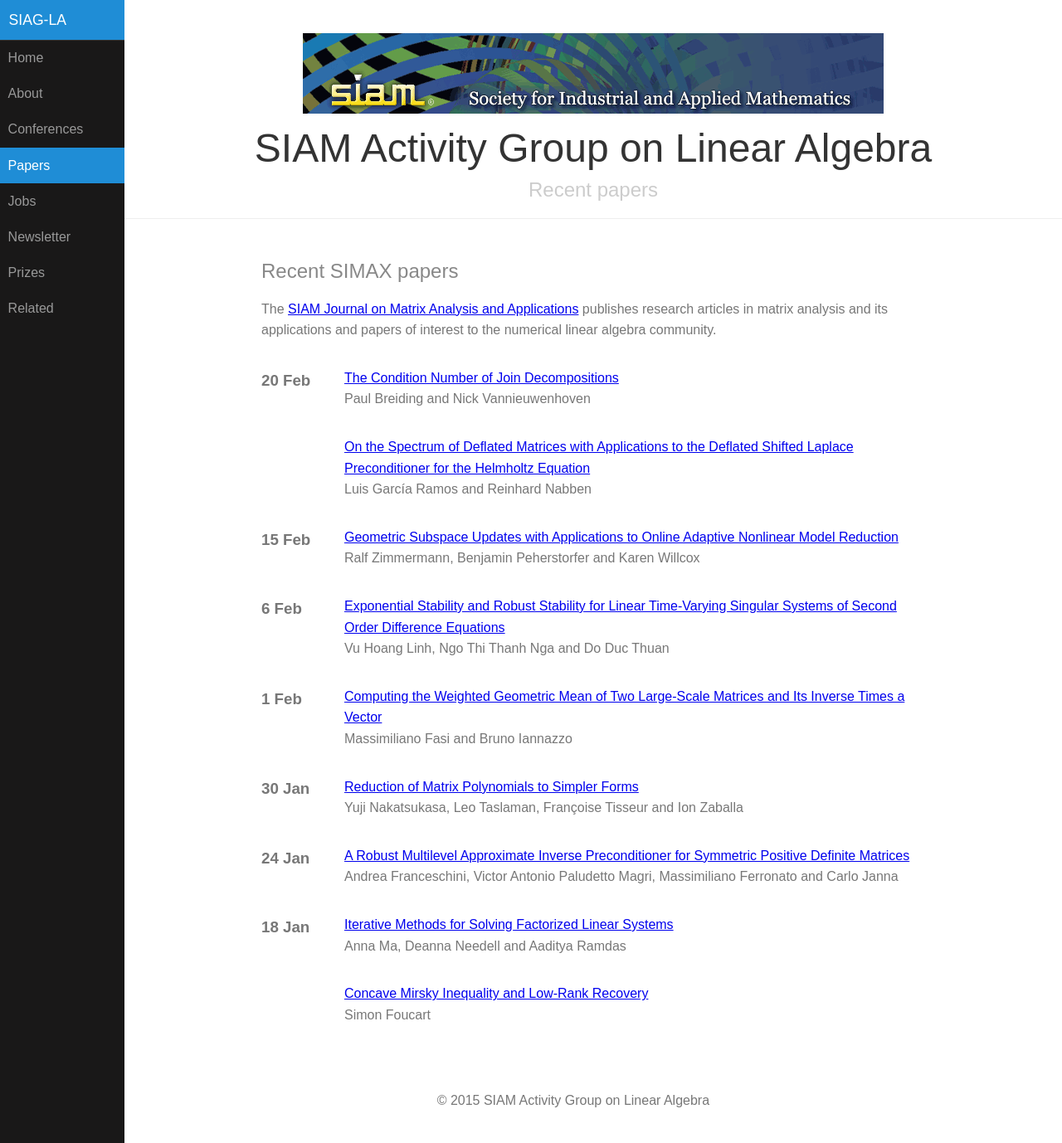
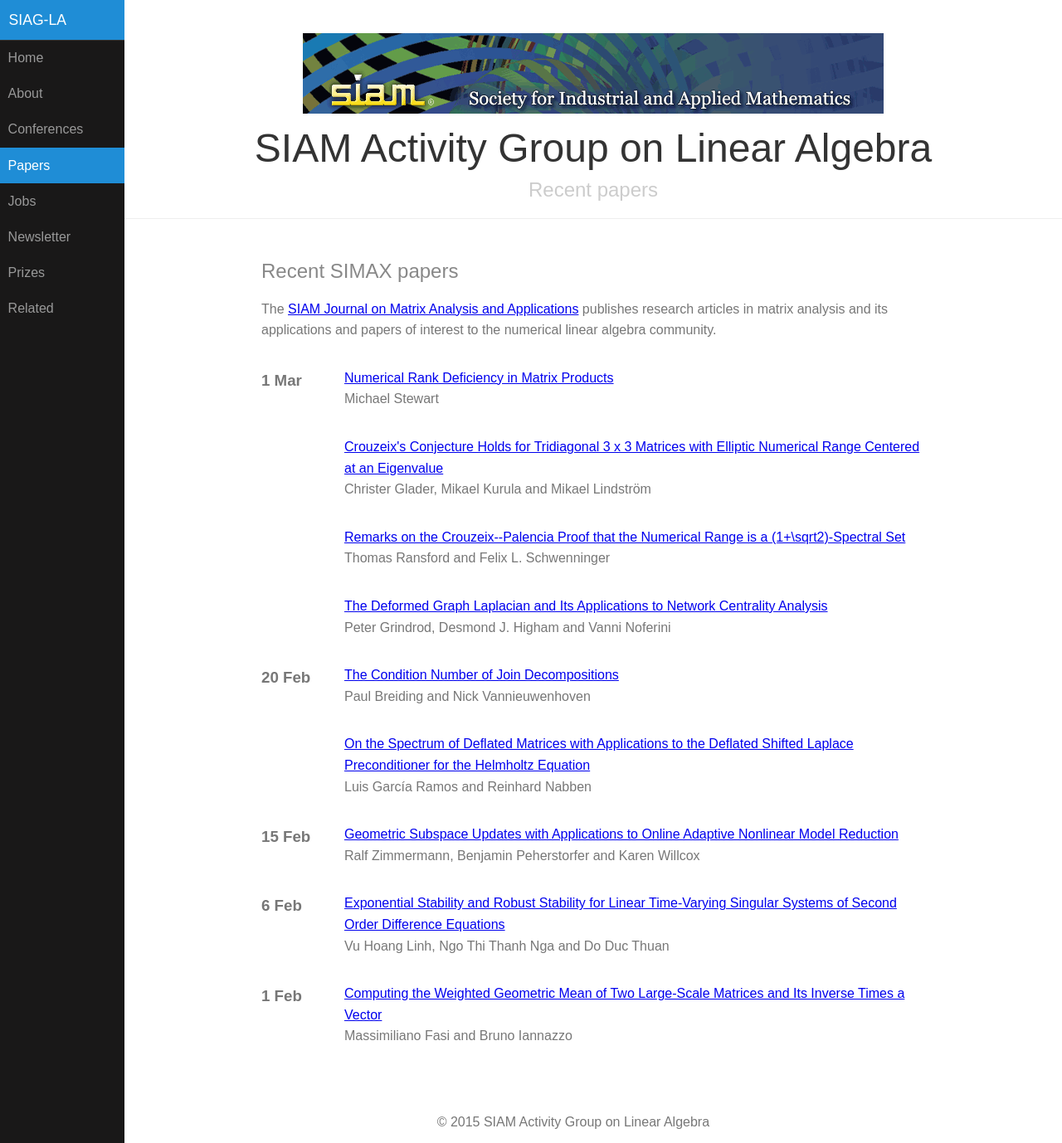
Before and after one commit to dbindel/siagla, a Jekyll site: the page built from simax.html, in a window 1280 px wide and 1378 px high. Shown: the whole window at 83% size. Built offline with Jekyll 4.4.1, drawn with Linux system fonts in a browser that asks for light colours.

Commit message:
Automated updates to simax.yml

```diff
--- a/_data/simax.yml
+++ b/_data/simax.yml
@@ -2673,3 +2673,37 @@
   pp_start: '287'
   title: The Condition Number of Join Decompositions
   volume: '39'
+- authors: Peter Grindrod, Desmond J. Higham and Vanni Noferini
+  date: '2018-03-01T08:00:00Z'
+  doi: doi:10.1137/17M1112297
+  link: http://epubs.siam.org/doi/abs/10.1137/17M1112297?ai=s7&mi=3ezuvv&af=R
+  pp_end: '341'
+  pp_start: '310'
+  title: The Deformed Graph Laplacian and Its Applications to Network Centrality Analysis
+  volume: '39'
+- authors: Thomas Ransford and Felix L. Schwenninger
+  date: '2018-03-01T08:00:00Z'
+  doi: doi:10.1137/17M1143757
+  link: http://epubs.siam.org/doi/abs/10.1137/17M1143757?ai=s7&mi=3ezuvv&af=R
+  pp_end: '345'
+  pp_start: '342'
+  title: Remarks on the Crouzeix--Palencia Proof that the Numerical Range is a (1+\sqrt2)-Spectral
+    Set
+  volume: '39'
+- authors: Christer Glader, Mikael Kurula and Mikael Lindstr&#246;m
+  date: '2018-03-01T08:00:00Z'
+  doi: doi:10.1137/17M1110663
+  link: http://epubs.siam.org/doi/abs/10.1137/17M1110663?ai=s7&mi=3ezuvv&af=R
+  pp_end: '364'
+  pp_start: '346'
+  title: Crouzeix's Conjecture Holds for Tridiagonal 3 x 3 Matrices with Elliptic
+    Numerical Range Centered at an Eigenvalue
+  volume: '39'
+- authors: Michael Stewart
+  date: '2018-03-01T08:00:00Z'
+  doi: doi:10.1137/17M1111334
+  link: http://epubs.siam.org/doi/abs/10.1137/17M1111334?ai=s7&mi=3ezuvv&af=R
+  pp_end: '399'
+  pp_start: '365'
+  title: Numerical Rank Deficiency in Matrix Products
+  volume: '39'
```
